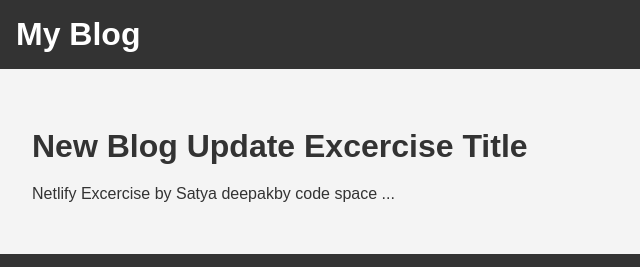
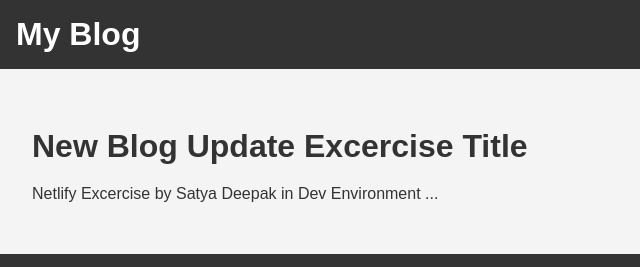
Before and after one commit to gsatyadeepak/NetlifyExcercise, a plain HTML site: page index.html in a window 1280 px wide. Shown: the top 267 px of the page, 0-640 px from the left. Drawn offline with Linux system fonts and the light colour scheme.

Commit message:
Update index.html

```diff
--- a/index.html
+++ b/index.html
@@ -26,7 +26,7 @@
   <main>
     <article>
       <h2>New Blog Update Excercise Title</h2>
-      <p>Netlify Excercise by Satya deepakby code space ...</p>
+      <p>Netlify Excercise by Satya Deepak in Dev Environment ...</p>
     </article>
   </main>
 
```
